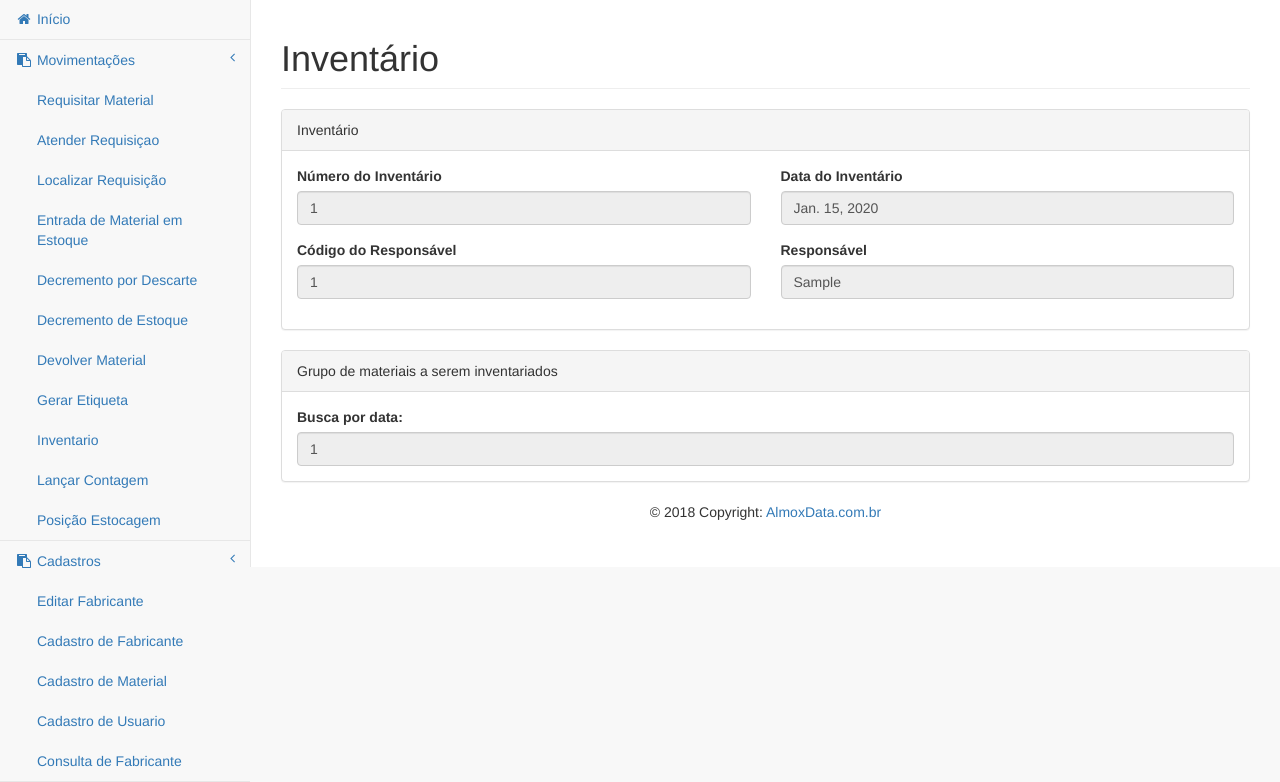
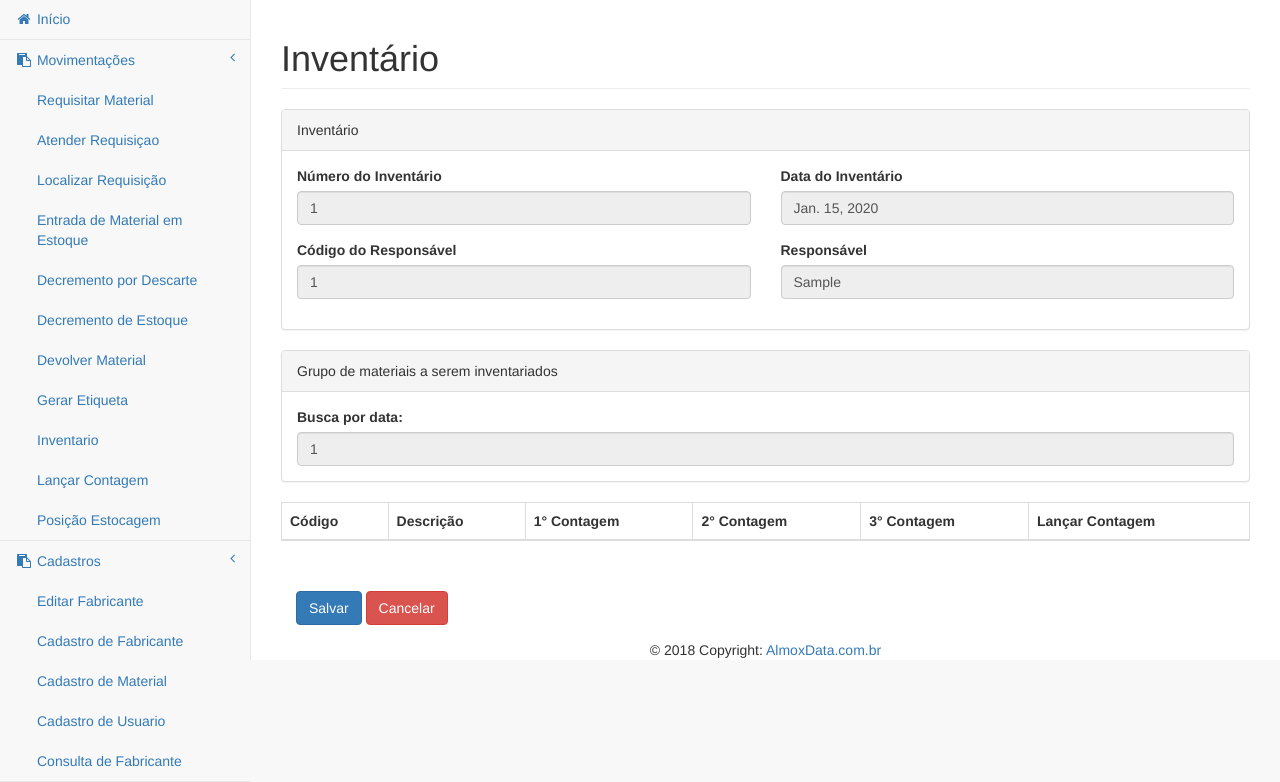
Before and after one commit to PauloViniciusBaleeiro/almoxarifado_FATEC_tg, a Django app: page /inventario/1/1 in a window 1280 px wide. Shown: the part 115-897 px from the top of the page. Run offline with Django 3.2, Linux system fonts and the light colour scheme; a user stored in the database is signed in; tables that the repository leaves empty hold one stand-in row (values such as "Sample post"); lists and menus that the app fills with data are empty; some libraries are stand-ins or nearby versions.

Commit message:
commit changes

```diff
--- a/inventario/models.py
+++ b/inventario/models.py
@@ -14,17 +14,16 @@ class Inventario(models.Model):
 
 
 class ItemIventario(models.Model):
-    CHOICES = (
-        (1, 'PRIMEIRA'),
-        (2, 'SEGUNDA'),
-        (3, 'TERCEIRA')
-    )
+
     inventario = models.ForeignKey(Inventario, on_delete=models.CASCADE)
     material = models.ForeignKey(Material, on_delete=models.PROTECT)
     quantidade = models.DecimalField(max_digits=10, decimal_places=3, blank=True, null=True)
-    contagem = models.PositiveIntegerField(choices=CHOICES, null=True, blank=True)
+    contagem_1 = models.PositiveIntegerField(null=True, blank=True, verbose_name='Quantidade')
+    contagem_2 = models.PositiveIntegerField(null=True, blank=True, verbose_name='Quantidade')
+    contagem_3 = models.PositiveIntegerField(null=True, blank=True, verbose_name='Quantidade')
+
 
     class Meta:
         verbose_name = 'item de inventario'
         verbose_name_plural = 'itens de inventário'
-        unique_together=['inventario', 'material', 'contagem']
+        unique_together=['inventario', 'material']
--- a/inventario/templates/inventario_2.html
+++ b/inventario/templates/inventario_2.html
@@ -64,11 +64,51 @@
         </div>
       </div>
     </div>
+    <div class="panel-body">
+      <div class="row">
+        <div class="col-lg-12">
+          <table width="100%" class="table table-striped table-bordered table-hover" >
+            <thead>
+            <tr>
+              <th>Código</th>
+              <th>Descrição</th>
+              <th>1° Contagem</th>
+              <th>2° Contagem</th>
+              <th>3° Contagem</th>
+              <th>Lançar Contagem</th>
+            </tr>
+            </thead>
+            {% for mat in materials %}
+              <tbody>
+              <tr class="odd gradeA">
+                <td>{{ mat.material.id }}</td>
+                <td>{{ mat.material.nome }}</td>
+                <td>{{ mat.contagem_1 }}</td>
+                <td>{{ mat.contagem_2 }}</td>
+                <td>{{ mat.contagem_3}}</td>
+                <td><a href="{% url 'lanca_contagem' inventario.id mat.id %}" class="button">Lançar</a></td>
+              </tr>
+              </tbody>
+            {% endfor %}
 
 
-
-
-
-
+          </table>
+        </div>
+      </div>
+    </div>
+    <div class="panel-body">
+      <div class="col-lg-6">
+        <button type="submit" class="btn btn-primary">Salvar</button>
+        <button type="button" class="btn btn-danger">Cancelar</button>
+      </div>
+    </div>
+  </div>
+  <!-- /#page-wrapper -->
+  <!-- /#wrapper -->
+  <script src="../vendor/jquery/jquery.min.js"></script>
+  <script src="../vendor/bootstrap/js/bootstrap.min.js"></script>
+  <script src="../dist/js/sb-admin-2.js"></script>
+  <script src="../js/menus.js"></script>
+  <script src="../vendor/metisMenu/metisMenu.min.js"></script>
 
 {% endblock %}
--- a/inventario/urls.py
+++ b/inventario/urls.py
@@ -1,9 +1,10 @@
 from django.urls import path
-from .views import criar_inventario, inventario_lista, escolha
+from .views import criar_inventario, inventario_lista, escolha, lanca_contagem
 
 urlpatterns = [
     path('inventario/', criar_inventario, name='inventario'),
     path('inventario/<int:id>', escolha, name='inventario_1'),
     path('inventario/<int:id>/<escolha>', inventario_lista, name='inventario_2'),
+    path('contagem/<int:inventario>/<int:material>', lanca_contagem, name='lanca_contagem')
 
 ]
--- a/inventario/views.py
+++ b/inventario/views.py
@@ -3,7 +3,7 @@ from core.models import TipodeMaterial
 from .models import Inventario, ItemIventario, Material
 from core.models import TipodeMaterial
 from django.contrib.auth.decorators import login_required
-from .forms import InventarioForm, ItemInventarioForm
+from .forms import InventarioForm, ItemInventario_1Form, ItemInventario_2Form, ItemInventario_3Form
 
 
 def lista_material(tipo):
@@ -44,13 +44,72 @@ def escolha(request, id):
 @login_required
 def inventario_lista(request, id, escolha):
     inventario = Inventario.objects.get(id=id)
+    materials = ItemIventario.objects.filter(inventario=inventario, material__tipo_de_material__descricao=escolha)
+    # materials_2 = ItemIventario.objects.filter(inventario=inventario, material__tipo_de_material__descricao=escolha,
+    #                                            contagem=2)
+    # materials_3 = ItemIventario.objects.filter(inventario=inventario, material__tipo_de_material__descricao=escolha,
+    #                                            contagem=3)
+    if len(materials) == 0:
+        materiais = Material.objects.filter(tipo_de_material__descricao=escolha)
+        for mat in materiais:
+            itens_inventario = ItemIventario.objects.create(inventario=inventario, material=mat)
 
-    materiais = Material.objects.filter(tipo_de_material__descricao=escolha)
+        materials = ItemIventario.objects.filter(inventario=inventario,
+                                                   material__tipo_de_material__descricao=escolha)
 
-    for mat in materiais:
-        itens_inventario = ItemIventario.objects.create(inventario=inventario, material=mat)
+    # if len(materials_2) == 0:
+    #     materiais = Material.objects.filter(tipo_de_material__descricao=escolha)
+    #     for mat in materiais:
+    #         itens_inventario = ItemIventario.objects.create(inventario=inventario, material=mat, contagem=2)
+    #
+    #     materials_2 = ItemIventario.objects.filter(inventario=inventario,
+    #                                                material__tipo_de_material__descricao=escolha, contagem=2)
+    #
+    # if len(materials_3) == 0:
+    #     materiais = Material.objects.filter(tipo_de_material__descricao=escolha)
+    #     for mat in materiais:
+    #         itens_inventario = ItemIventario.objects.create(inventario=inventario, material=mat, contagem=3)
+    #
+    #     materials_3 = ItemIventario.objects.filter(inventario=inventario,
+    #                                                material__tipo_de_material__descricao=escolha, contagem=3)
 
-    materials = ItemIventario.objects.filter(inventario=inventario, material__tipo_de_material__descricao=escolha)
-    print(materials)
 
     return render(request, 'inventario_2.html', {'inventario':inventario, 'escolha':escolha, 'materials':materials})
+
+
+@login_required
+def lanca_contagem(request, inventario, material):
+
+    mat = ItemIventario.objects.get(material=material)
+    form1 = ItemInventario_1Form(request.POST or None, instance=mat)
+    form2 = ItemInventario_2Form(request.POST or None, instance=mat)
+    form3 = ItemInventario_3Form(request.POST or None, instance=mat)
+    print(mat)
+    c1 = False
+    c2 = False
+    c3 = False
+
+    if mat.contagem_1 is None:
+        c1 = True
+        if form1.is_valid():
+            print('passou aqui')
+            print(form1.cleaned_data['contagem_1'])
+            form1.save()
+            return redirect('inventario_2', mat.inventario.id, 'Descartável')
+
+    elif mat.contagem_2 is None:
+        print('teste2')
+        c2 = True
+        if form2.is_valid():
+            form2.save()
+            return redirect('inventario_2', mat.inventario.id, 'Descartável')
+
+    elif mat.contagem_3 is None:
+        print('teste3')
+        c3 = True
+        if form3.is_valid():
+            form3.save()
+            return redirect('inventario_2', mat.inventario.id, 'Descartável')
+
+    return render(request, 'lanca_contagem.html', {'form1': form1, 'form2': form2, 'form3': form3, 'mat':mat,
+                                                   'c1':c1, 'c2':c2, 'c3': c3})
```
Also changed, not shown: inventario/forms.py (+14 -2 lines), inventario/templates/lanca_contagem.html (added, +92 -0 lines). Lines whose indentation alone changed are shown as unchanged.
